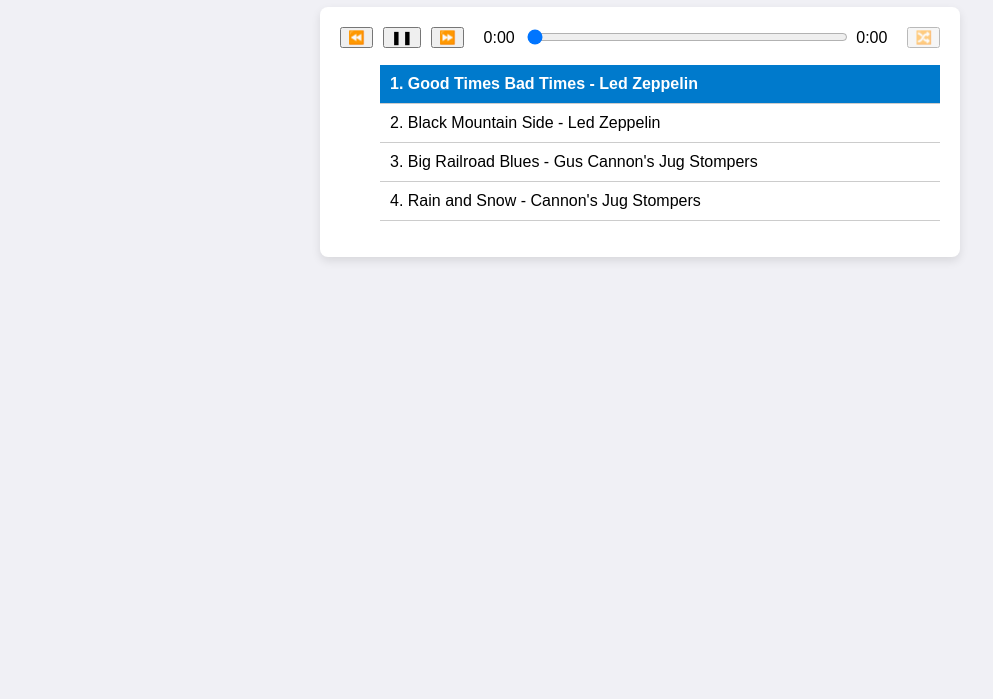
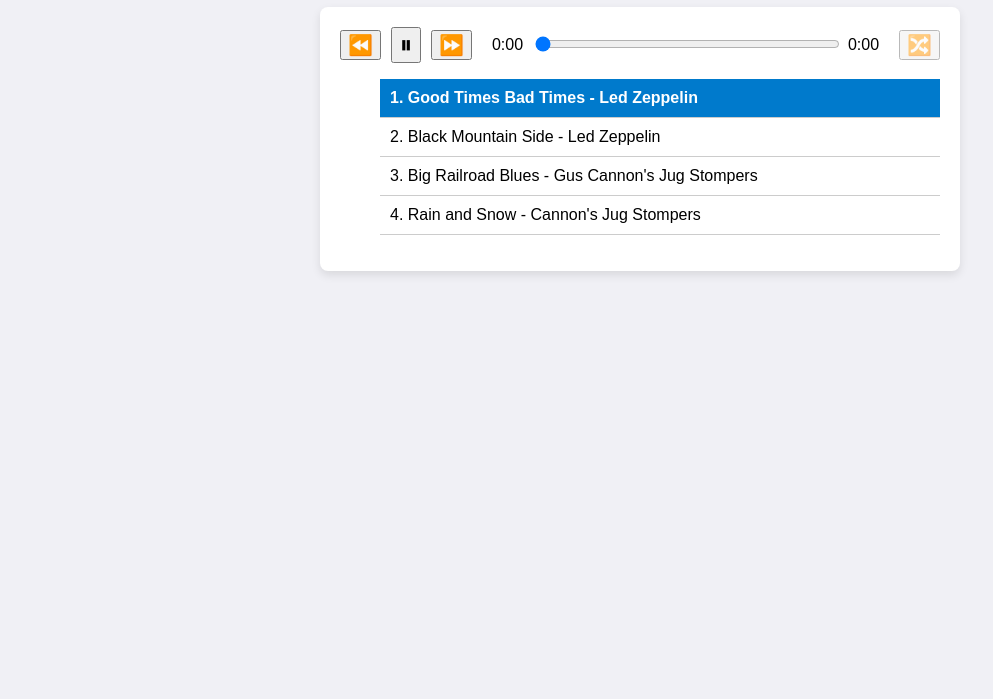
Before and after one commit to pfarrell/music-player, a website: page index.html in a window 1280 px wide. Shown: the part 101-800 px from the top of the page, without its empty margins (0-993 px from the left). Drawn offline with Linux system fonts and the light colour scheme.

Commit message:
play button styling changes

```diff
--- a/index.html
+++ b/index.html
@@ -10,6 +10,15 @@
       font-family: Arial, sans-serif;
       background-color: #f0f0f5;
       padding: 20px;
+    }
+
+    .player-btn {
+      font-size: 20px;
+    }
+
+    .play-btn {
+      font-size: 25px;
+      width: 30px;
     }
 
     .player-container {
--- a/src/player.js
+++ b/src/player.js
@@ -1,6 +1,6 @@
 // player.js
 const PLAY_SYMBOL = '&#9205;';
-const PAUSE_SYMBOL = '&#10074;&#10074;';
+const PAUSE_SYMBOL = '&#9208;';
 const PREV_SYMBOL = '&#9194;';
 const NEXT_SYMBOL = '&#9193;';
 const SHUFFLE_SYMBOL = '&#128256;';
@@ -90,7 +90,7 @@
 AudioPlayer.prototype.createPlayButton = function() {
   const playButton = document.createElement('button');
   playButton.innerHTML = PLAY_SYMBOL;
-  playButton.className = 'player-btn';
+  playButton.className = 'play-btn player-btn';
   playButton.addEventListener('click', () => {
     if (this.audioPlayer.paused) {
       this.audioPlayer.play();
```
